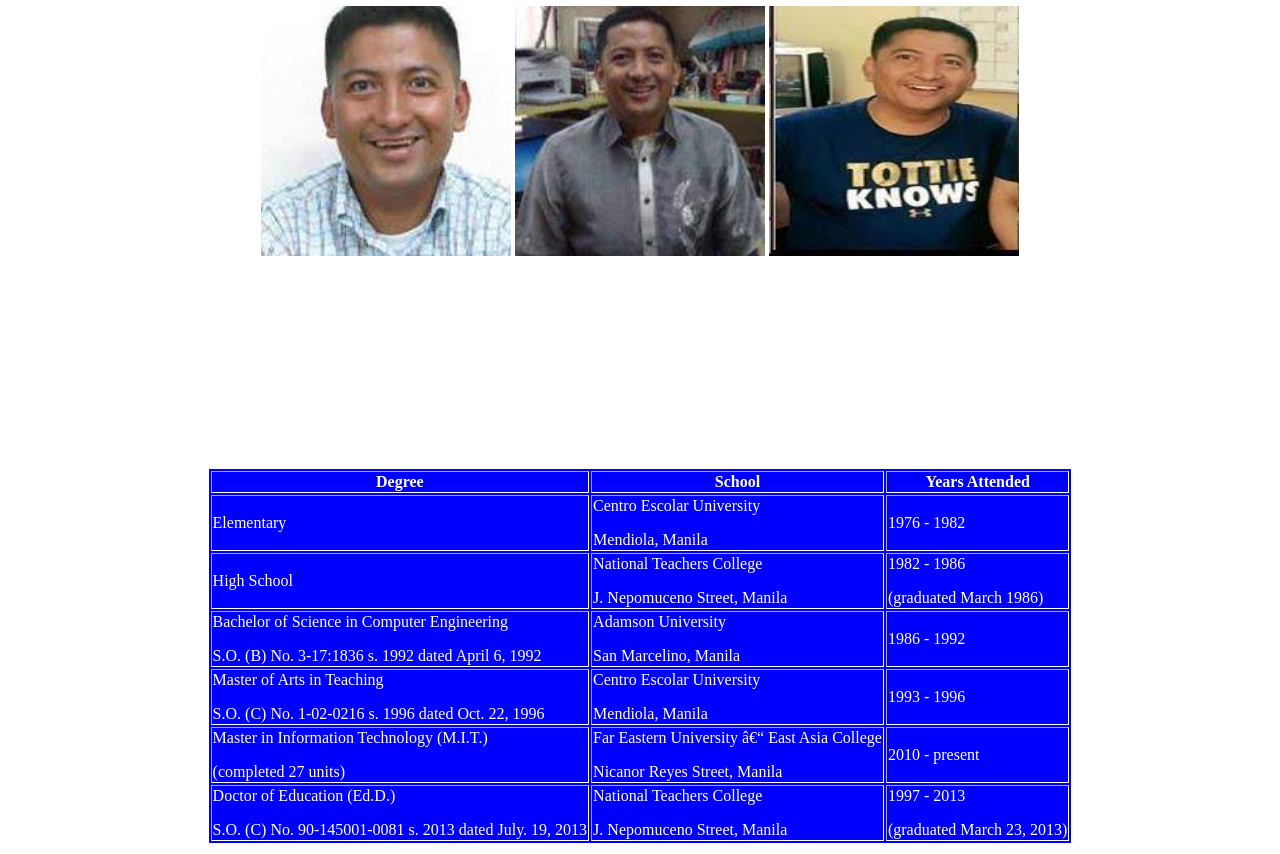
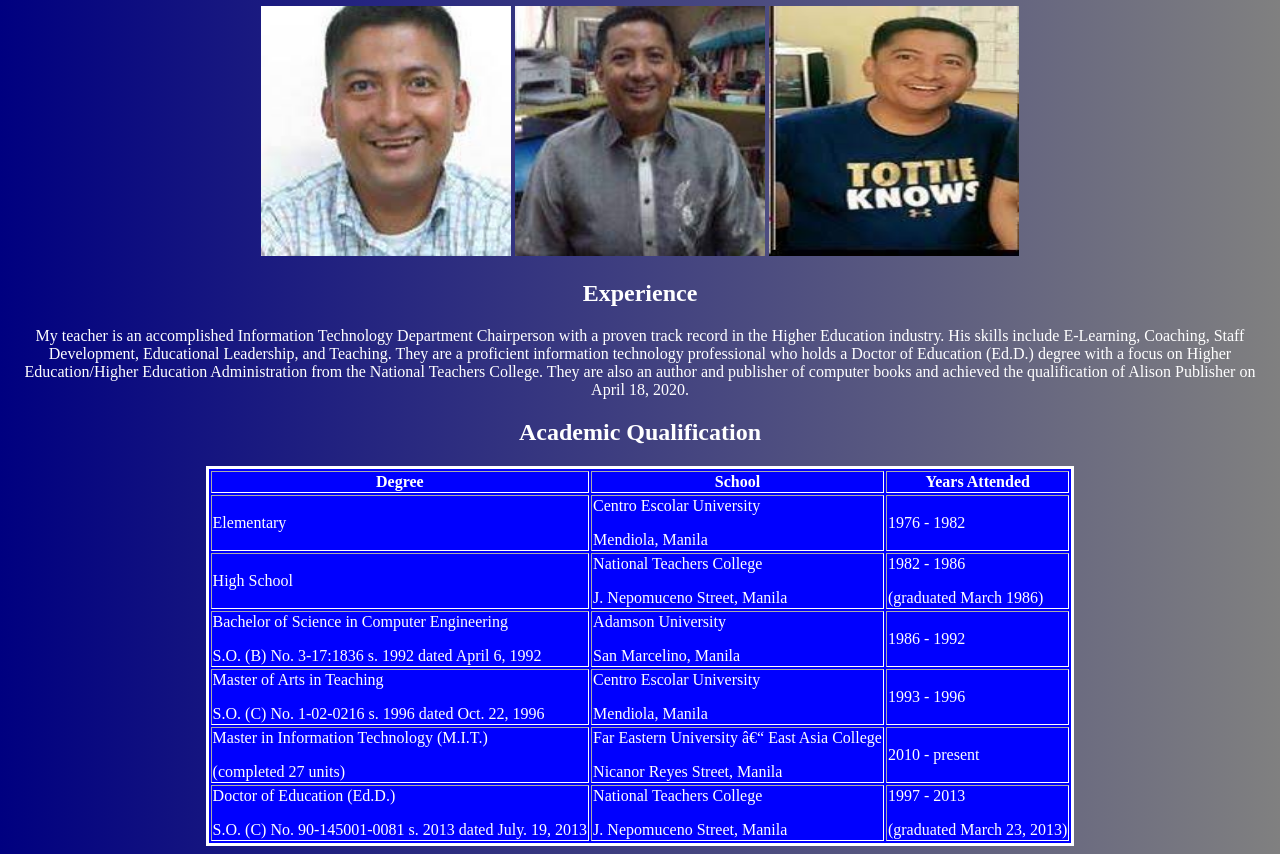
Before and after one commit to bembem23/Bueno_Midterms, a plain HTML site: page details.html in a window 1280 px wide. Shown: the part 60-914 px from the top of the page. Drawn offline with Linux system fonts and the light colour scheme.

Commit message:
Update details.html

```diff
--- a/details.html
+++ b/details.html
@@ -5,7 +5,7 @@
 	<head>
 	 <style>
 		body {
-			background: linear-gradient(to left, grey, navyblue);
+			background: linear-gradient(to left, grey, #000080);
 			color: white;
 			text-align: center;
 		}
```
